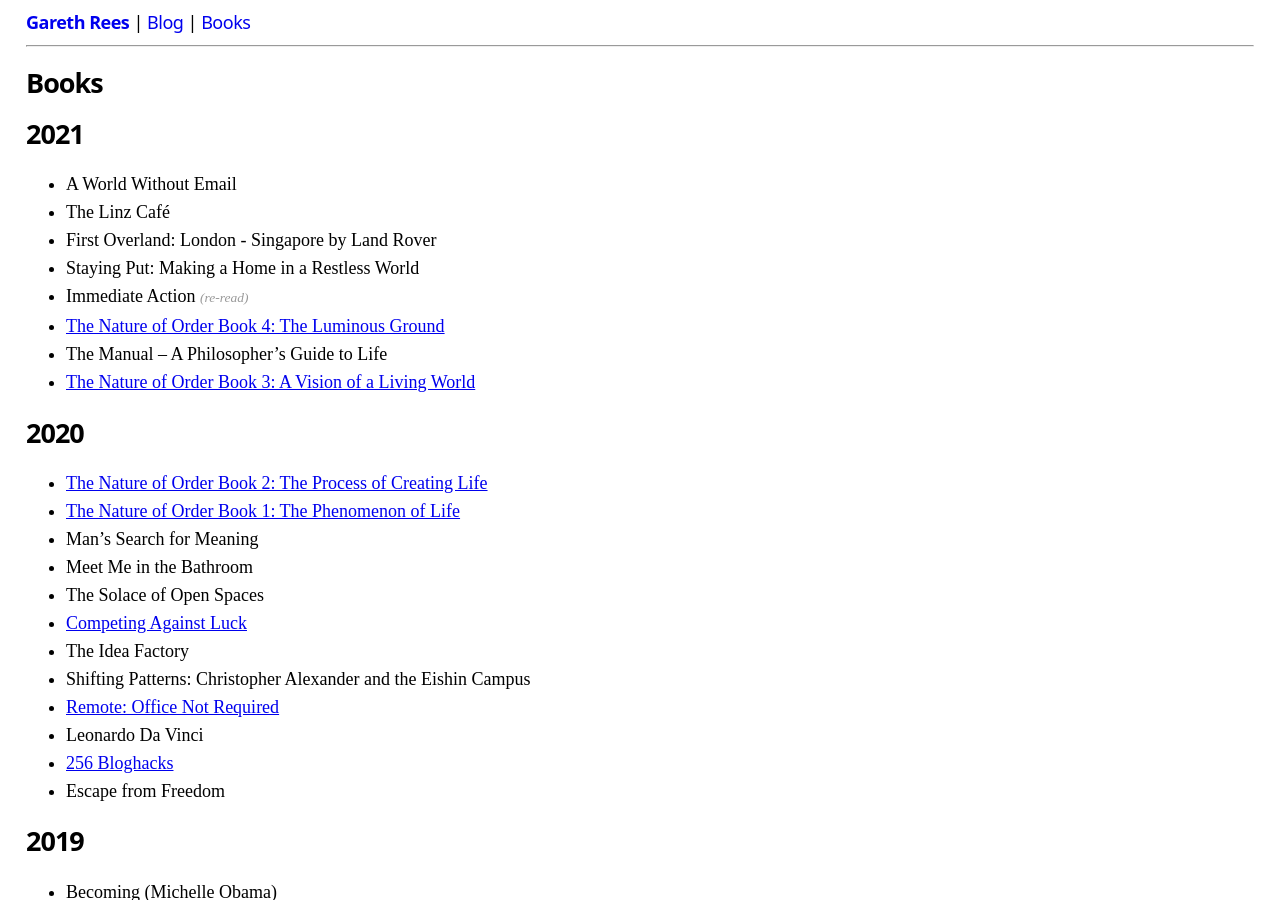
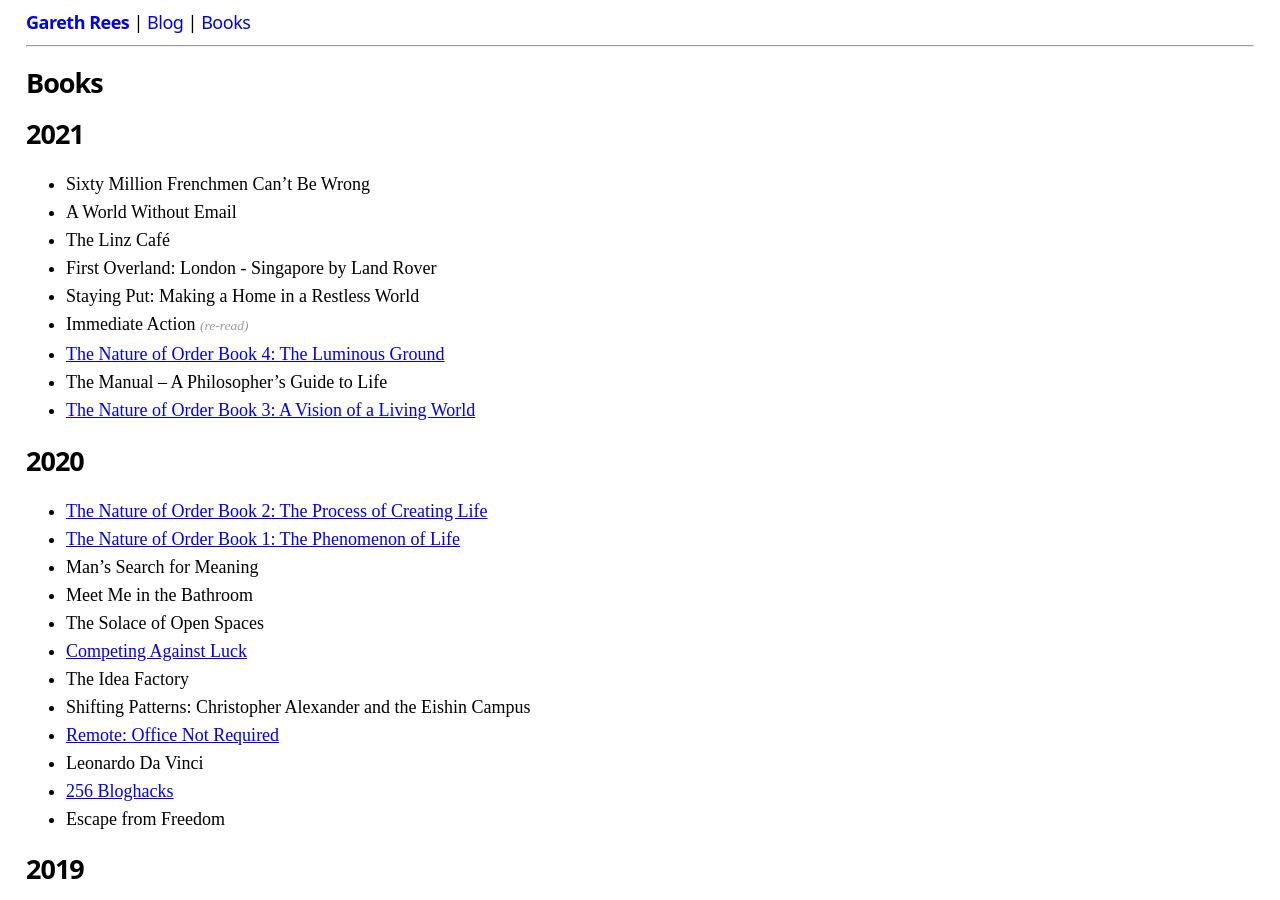
Before and after one commit to garethrees/garethrees.github.com, a Jekyll site: the page built from books.html, in a window 1280 px wide and 900 px high. Built offline with Jekyll 4.4.1, drawn with Linux system fonts in a browser that asks for light colours.

Commit message:
Update books.yml

```diff
--- a/_data/books.yml
+++ b/_data/books.yml
@@ -1,4 +1,5 @@
 2021:
+- title: "Sixty Million Frenchmen Can’t Be Wrong"
 - title: "A World Without Email"
 - title: "The Linz Café"
 - title: "First Overland: London - Singapore by Land Rover"
```
